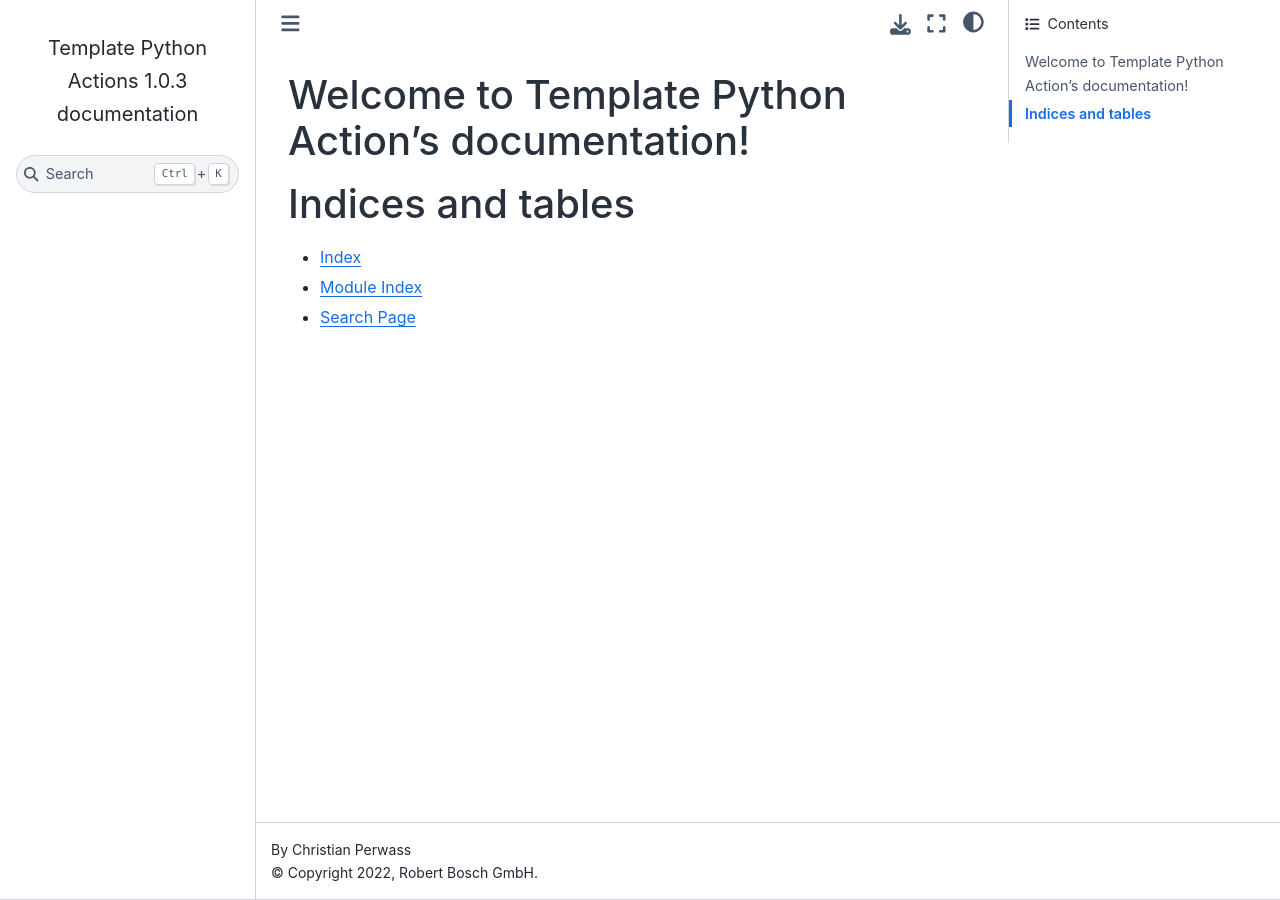
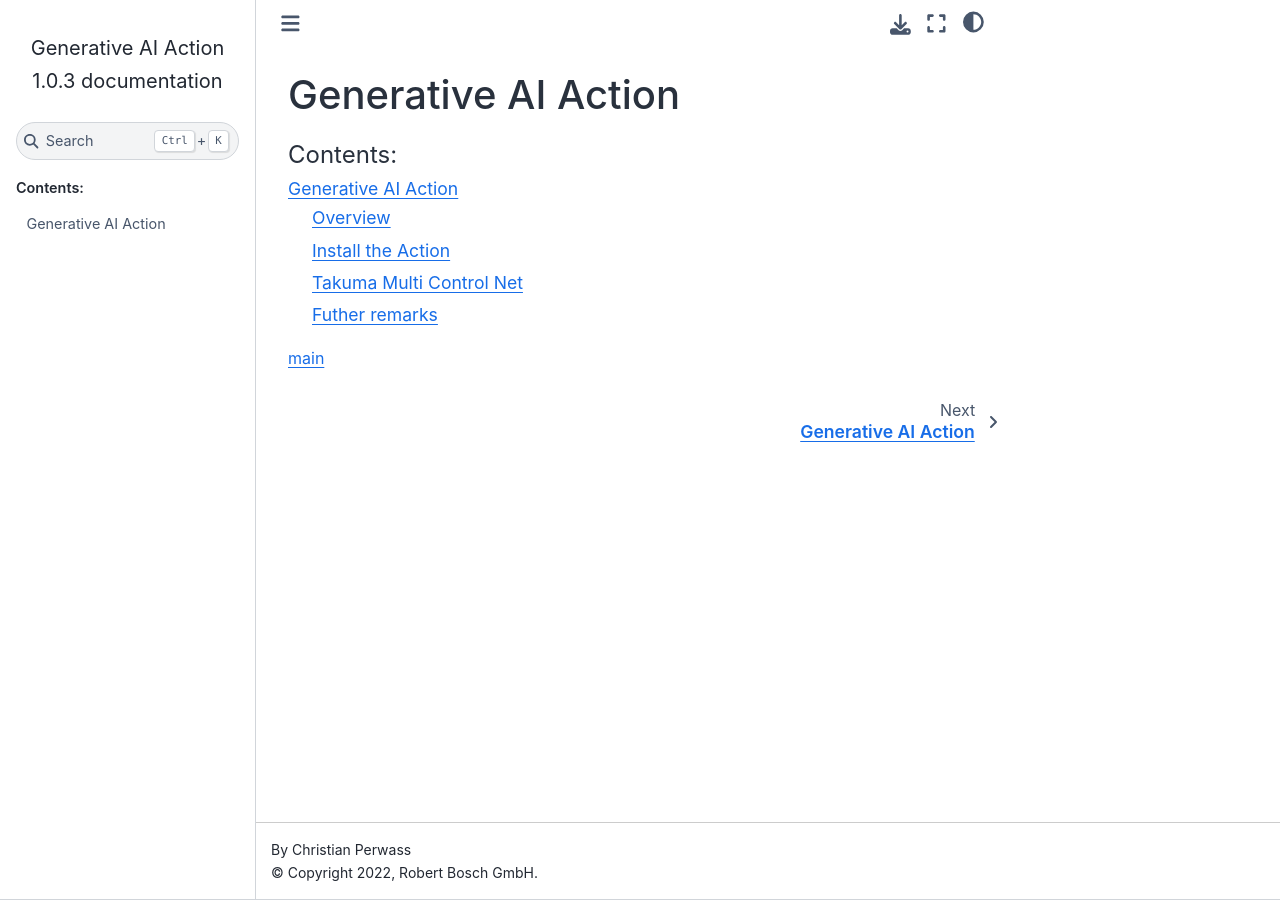
Before and after one commit to boschresearch/image-render-generative, a Sphinx documentation site: the page built from docs/source/index.rst, in a window 1280 px wide. Built offline with Sphinx 7.4.7 and the Sphinx Book theme 1.1.4, drawn with Linux system fonts in a browser that asks for light colours; the version number is read from the project's files by our own code.

Commit message:
improves documentation
Signed-off-by: cribeul <christian.perwass@de.bosch.com>

```diff
--- a/docs/source/conf.py
+++ b/docs/source/conf.py
@@ -42,7 +42,7 @@
 
 # -- Project information -----------------------------------------------------
 
-project = "Template Python Actions"
+project = "Generative AI Action"
 copyright = "2022, Robert Bosch GmbH"
 author = "Christian Perwass"
 
--- a/docs/source/index.rst
+++ b/docs/source/index.rst
@@ -3,18 +3,20 @@
    You can adapt this file completely to your liking, but it should at least
    contain the root `toctree` directive.
 
-Welcome to Template Python Action's documentation!
-==================================================
+Generative AI Action
+====================
 
 .. toctree::
    :maxdepth: 2
    :caption: Contents:
 
+   Main
 
+`main <../../html/index.html>`__
 
-Indices and tables
-==================
+.. Indices and tables
+.. ==================
 
-* :ref:`genindex`
-* :ref:`modindex`
-* :ref:`search`
+.. * :ref:`genindex`
+.. * :ref:`modindex`
+.. * :ref:`search`
```
Also changed, not shown: docs/source/Main.md (+24 -1 lines).
